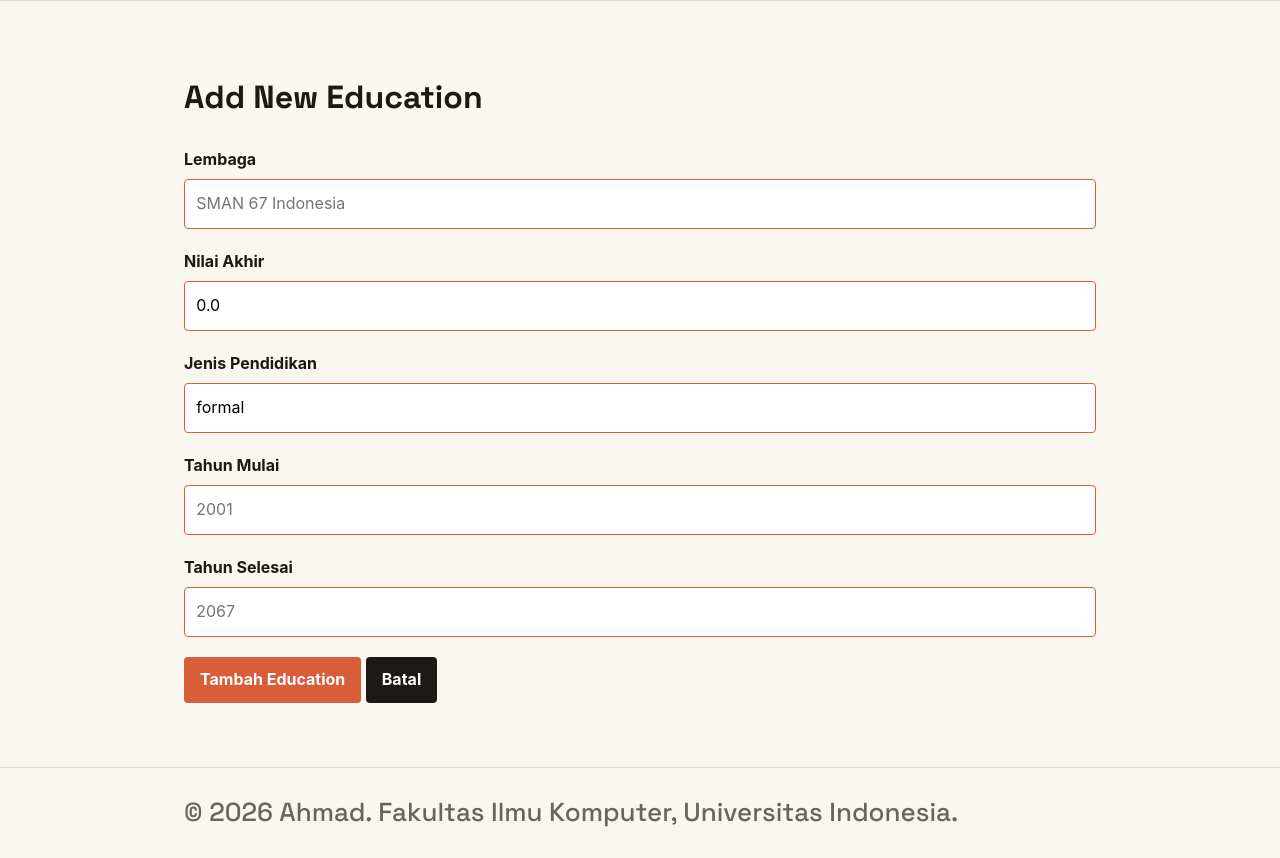
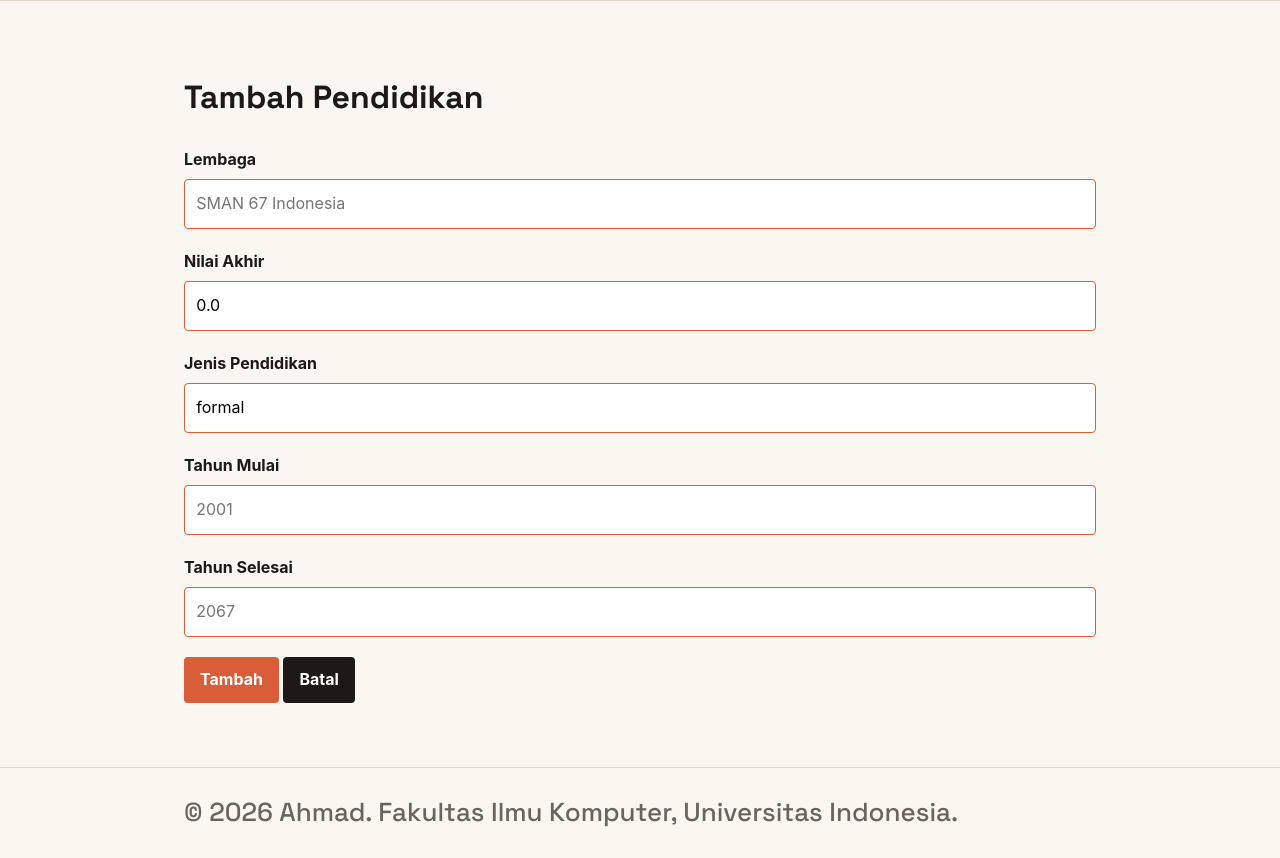
Before and after one commit to AhmadCSUI/myportofolio, a Django app: page /education/add/ in a window 1280 px wide. Shown: the part 74-932 px from the top of the page. Run offline with Django 5.2, Linux system fonts and the light colour scheme.

Commit message:
feat: tambah fitur edit pendidikan (view, route, tombol edit di card, form dipake bareng create/edit)

```diff
--- a/main/urls.py
+++ b/main/urls.py
@@ -1,6 +1,9 @@
 from django.urls import path
 
-from main.views import show_main, show_experience, show_education, create_education, get_educations_json, delete_education
+from main.views import (
+    show_main, show_experience, show_education,
+    create_education, edit_education, delete_education, get_educations_json,
+)
 
 app_name = "main"
 
@@ -8,7 +11,9 @@ urlpatterns = [
     path("", show_main, name="show_main"),
     path("experience/", show_experience, name="show_experience"),
     path("education/", show_education, name="show_education"),
+    # Education CRUD
     path("education/add/", create_education, name="create_education"),
+    path("education/<uuid:education_id>/edit/", edit_education, name="edit_education"),
+    path("education/<uuid:education_id>/delete/", delete_education, name="delete_education"),
     path("api/educations/", get_educations_json, name="get_educations_json"),
-    path("educations/<uuid:education_id>/delete/",delete_education,name="delete_education"),
 ]
--- a/main/views.py
+++ b/main/views.py
@@ -58,20 +58,6 @@ def delete_education(request, education_id):
 
     return redirect("main:education")
 
-# def show_education(request):
-#     json_response = get_educations_json(reqeust)
-#     educations = serializers.deserialize(
-#             "json",
-#             json_response.content.decode("urf-8"),
-#         )
-#
-#     educations = [Education.object for pro
-#     context = {
-#            "name" : name,
-#            "education_list": Education.objects.all(),
-#             }
-#     return render(request, "education.html", context)
-
 def create_education(request):
     form = EducationForm(request.POST or None)
 
@@ -83,6 +69,25 @@ def create_education(request):
     context = {
         "name":name,
         "form": form,
+        "form_title": "Tambah Pendidikan",
+        "submit_text": "Tambah",
+    }
+    return render(request, "education_form.html", context)
+
+def edit_education(request, education_id):
+    education = get_object_or_404(Education, pk=education_id)
+    form = EducationForm(request.POST or None, instance=education)
+
+    if request.method == "POST" and form.is_valid():
+        form.save()
+        messages.success(request, "Pendidikan berhasil diperbarui!")
+        return redirect("main:show_education")
+
+    context = {
+        "name": name,
+        "form": form,
+        "form_title": "Edit Pendidikan",
+        "submit_text": "Simpan",
     }
     return render(request, "education_form.html", context)
 
--- a/templates/education_form.html
+++ b/templates/education_form.html
@@ -1,14 +1,14 @@
 {% extends "base.html" %}
 {% block meta %}
-    <title>Add Education - {{ name }}</title>
+    <title>{{ form_title }} - {{ name }}</title>
 {% endblock meta %}
 {% block content %}
     <main>
         <section class="experience-section">
             <div class="container">
-                <h1>Add New Education</h1>
+                <h1>{{ form_title }}</h1>
                 <form method="post"
-                      action="{% url 'main:create_education' %}"
+                      action=""
                       class="education-form">
                     {% csrf_token %}
                     {% for field in form %}
@@ -20,7 +20,7 @@
                             {% endfor %}
                         </div>
                     {% endfor %}
-                    <button type="submit" class="button">Tambah Education</button>
+                    <button type="submit" class="button">{{ submit_text }}</button>
                     <a href="{% url 'main:show_education' %}" class="button button-secondary">Batal</a>
                 </form>
             </div>
```
Also changed, not shown: templates/education.html (+11 -7 lines).
